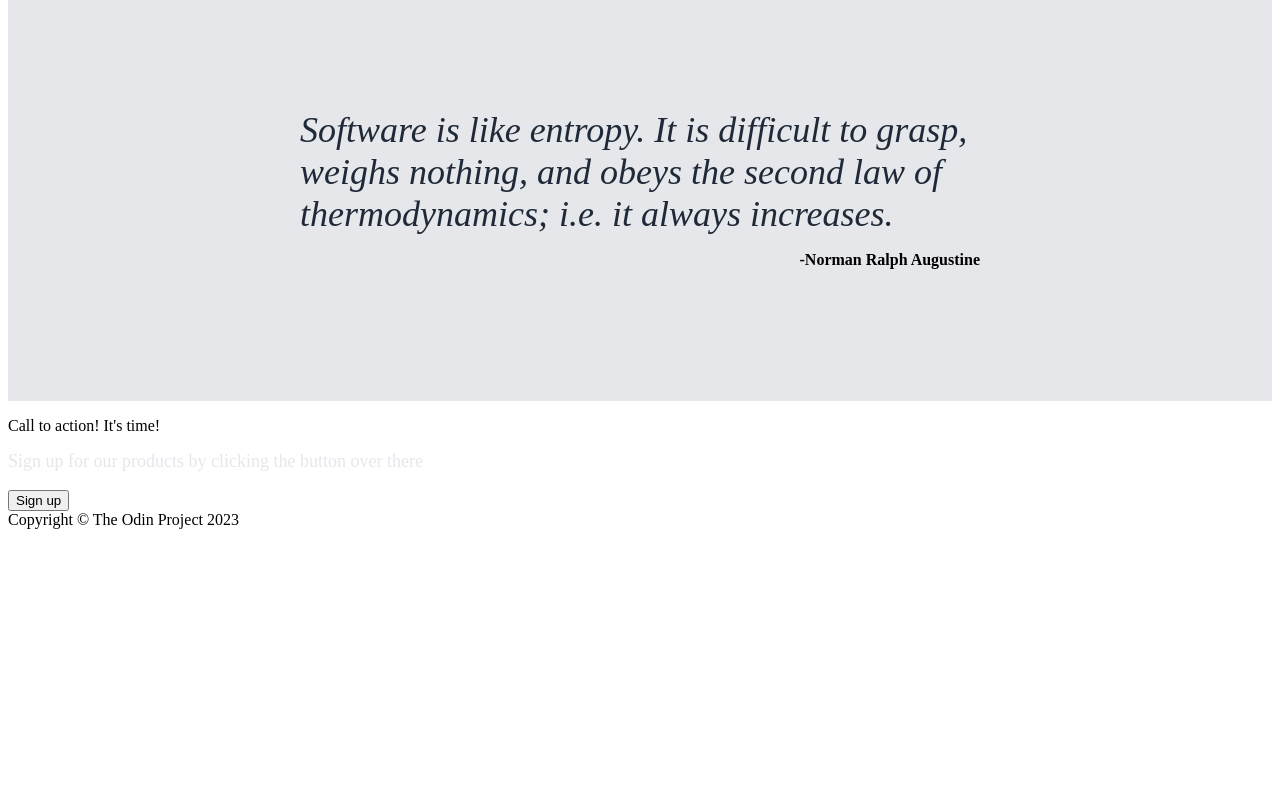
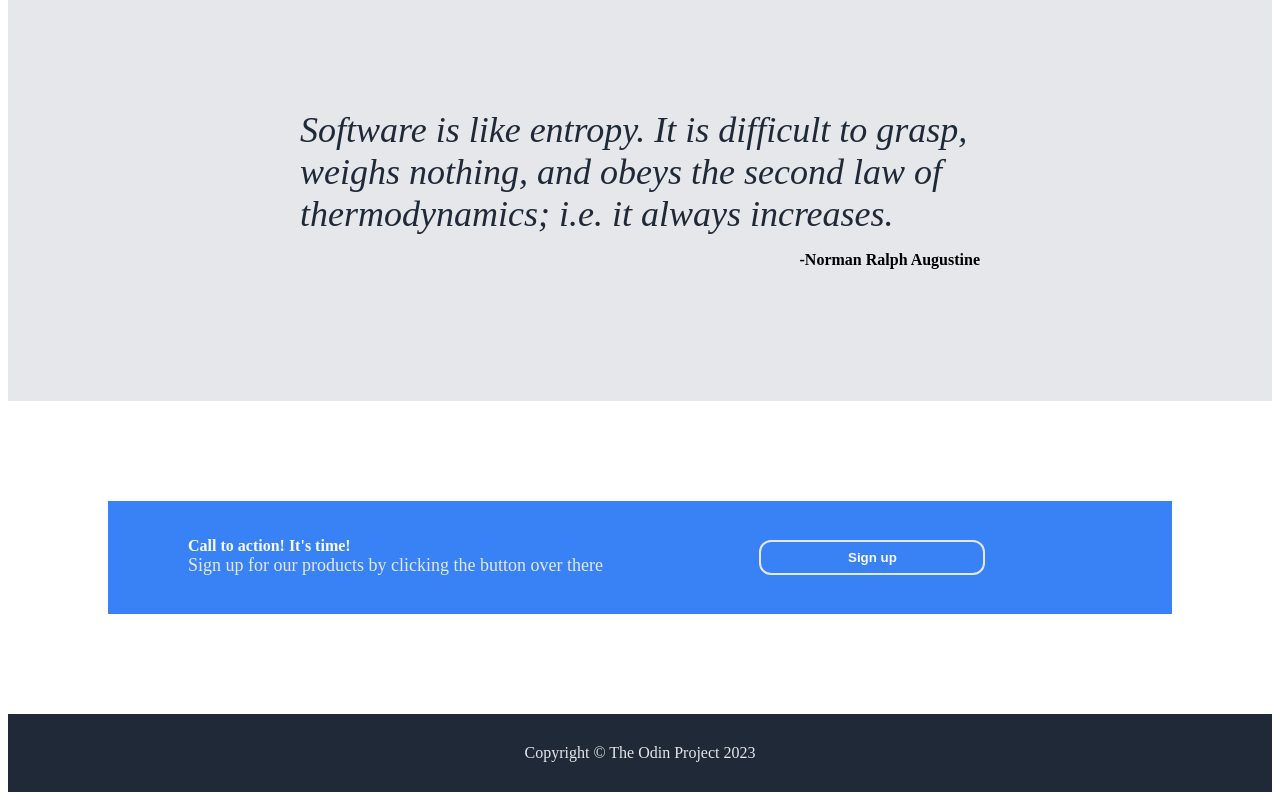
Before and after one commit to BrokenRolz/Project, a plain HTML site: page Landing-Page/index.html in a window 1280 px wide. Shown: the part 1031-1831 px from the top of the page. Before the commit the page ends 1568 px from the top, so only its background shows below. Drawn offline with Linux system fonts and the light colour scheme.

Commit message:
Add  styles for container-three,btn-two and footer
Added styles for container-three and it's elements.
Shared  some properties of btn with btn-two and added
extra properties for btn-two.
Added colors,alignments and padding for footer.

```diff
--- a/Landing-Page/style.css
+++ b/Landing-Page/style.css
@@ -56,7 +56,8 @@ img{
     padding: 100px;
 }
 
-.btn{
+.btn,
+.btn-two{
     background-color: #3882f6;
     color: #f9faf8;
     font-weight: bold;
@@ -120,3 +121,40 @@ img{
     display: flex;
     justify-content: flex-end;
 }
+
+.container-three{
+    padding: 100px;
+}
+
+.blue-box{
+    background-color: #3882f6;
+    display: flex;
+    justify-content: space-around;
+    padding: 20px 80px;
+    gap: 50px;
+}
+
+.left{
+    display: flex;
+    flex-direction: column;
+}
+
+.bold-text{
+    font-weight: bold;
+    color: #f9faf8;
+    margin-bottom: auto;
+}
+
+.btn-two{
+    margin: auto;
+    border: 2px solid #e5e7eb;
+    width: 25%;
+    flex-shrink: 0;
+}
+
+footer{
+    background-color: #1f2937;
+    color: #e5e7eb;
+    text-align: center;
+    padding: 30px;
+}
```
